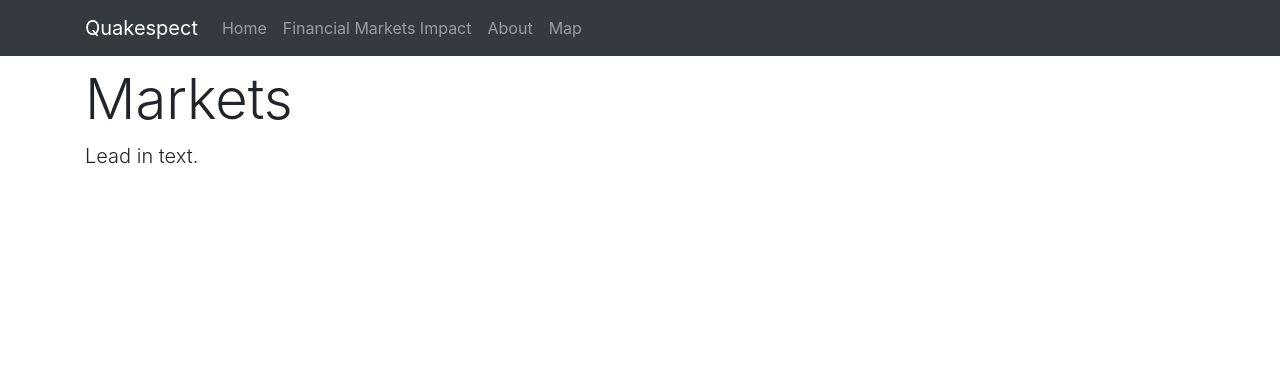
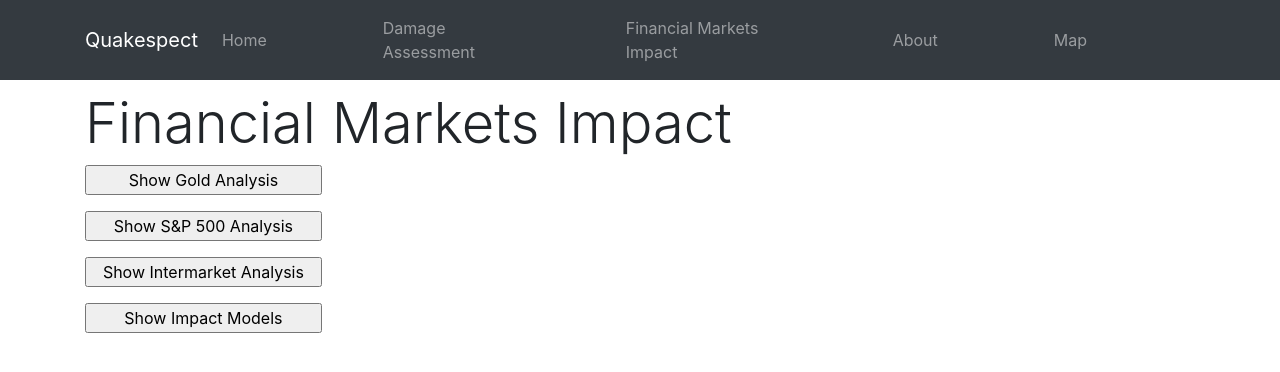
Before and after one commit to labs13-quake-viewer/ds-application, a Flask app: page /markets in a window 1280 px wide. Shown: the top 372 px of the page. Run offline with Flask 3, Linux system fonts and the light colour scheme; some libraries are stand-ins or nearby versions.

Commit message:
Winston modify app to handle Financial Analysis

```diff
--- a/app/app.py
+++ b/app/app.py
@@ -27,6 +27,22 @@ def create_app():
     @app.route('/markets')
     def markets():
         return render_template('markets.html')
+
+    @app.route("/gold", methods = ["POST"])
+    def gold():
+        return render_template('gold.html')
+
+    @app.route("/sp500", methods = ["POST"])
+    def sp500():
+        return render_template('sp500.html')
+
+    @app.route("/intermarket", methods = ["POST"])
+    def intermarket():
+        return render_template('intermarket.html')
+
+    @app.route("/marketmodels", methods = ["POST"])
+    def marketmodels():
+        return render_template('marketmodels.html')
 
     @app.route('/damage')
     def damage():
--- a/app/static/css/main.css
+++ b/app/static/css/main.css
@@ -1,5 +1,9 @@
 nav {
   margin-bottom: 2px;
+}
+
+.navbar-nav li {
+  margin-right: 100px;
 }
 
 div.card.map-card {
--- a/app/templates/includes/_navbar.html
+++ b/app/templates/includes/_navbar.html
@@ -14,9 +14,12 @@
     </button>
 
     <div class="collapse navbar-collapse" id="navbarSupportedContent">
-      <ul class="navbar-nav mr-auto">
+      <ul class="navbar-nav mr-auto align-items-center">
         <li class="nav-item">
           <a class="nav-link" href="/">Home</a>
+        </li>
+        <li class="nav-item">
+          <a class="nav-link" href="/damage">Damage Assessment</a>
         </li>
         <li class="nav-item">
           <a class="nav-link" href="/markets">Financial Markets Impact</a>
--- a/app/templates/markets.html
+++ b/app/templates/markets.html
@@ -1,14 +1,23 @@
 {% extends 'layout.html' %}
 
 {% block headers %}
-<title></title>
+<title>Financial Markets Impact</title>
 {% endblock headers %}
 
 {% block body %}
 <div class="col-md-8 px-0">
-    <h1 class="display-4" style="margin-top: 10px;">Markets</h1>
-    <p class="lead">
-        Lead in text.
-    </p>
+    <h1 class="display-4" style="margin-top: 10px;">Financial Markets Impact</h1>
+    <form action="/gold" method="post">
+    	<input type="submit" class="success" value="Show Gold Analysis" style="width: 32%">
+	</form>
+    <form action="/sp500" method="post">
+    	<input type="submit" class="success" value="Show S&P 500 Analysis" style="width: 32%">
+	</form>
+    <form action="/intermarket" method="post">
+    	<input type="submit" class="success" value="Show Intermarket Analysis" style="width: 32%">
+	</form>
+    <form action="/marketmodels" method="post">
+    	<input type="submit" class="success" value="Show Impact Models" style="width: 32%">
+	</form>
 </div>
 {% endblock body %}
```
Also changed, not shown: app/templates/gold.html (added, +20 -0 lines), app/templates/intermarket.html (added, +15 -0 lines), app/templates/marketmodels.html (added, +14 -0 lines), app/templates/sp500.html (added, +19 -0 lines), app/static/gold_14.png (added), app/static/gold_30.png (added), app/static/gold_7.png (added), app/static/gold_counts.png (added), app/static/gold_sp500_intermarket.png (added), app/static/sp500_30.png (added), app/static/sp500_30_usa.png (added), app/static/sp500_counts.png (added), 4 other files.
